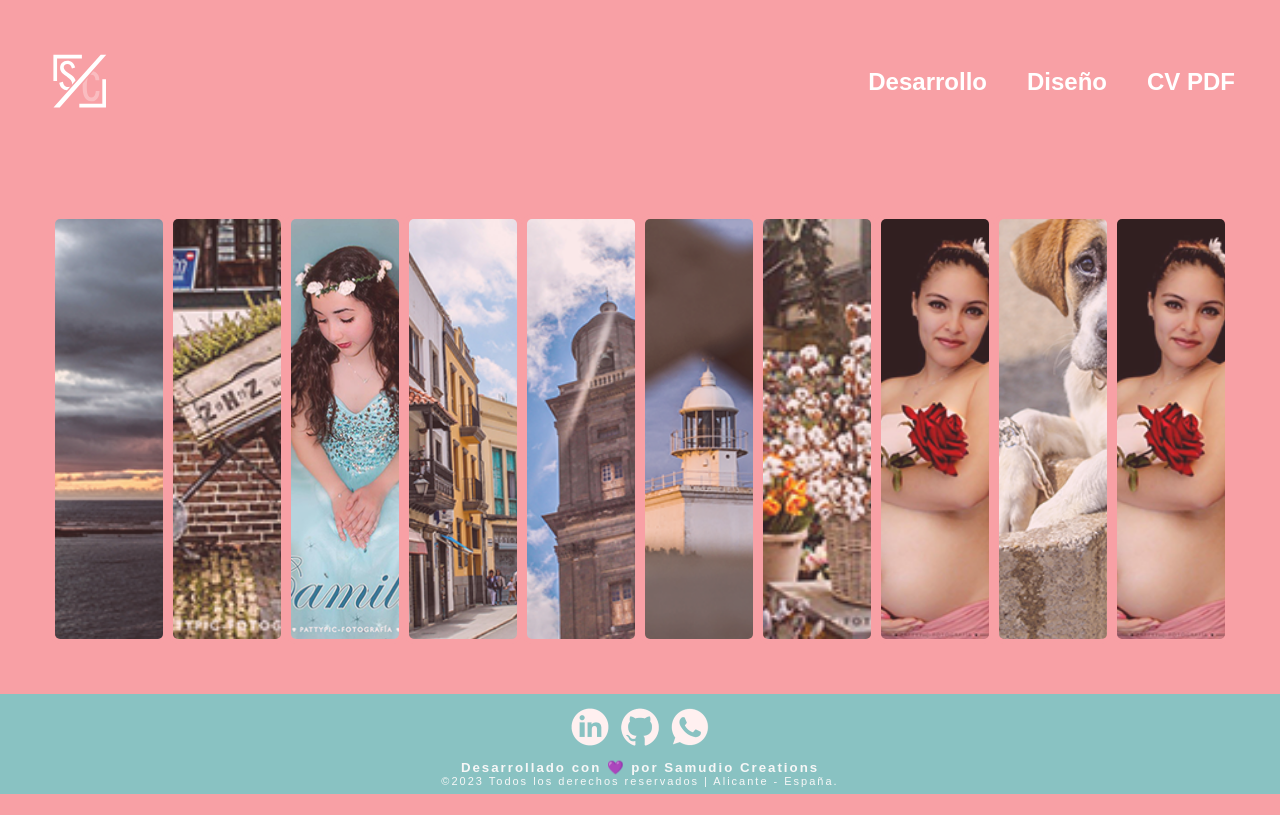
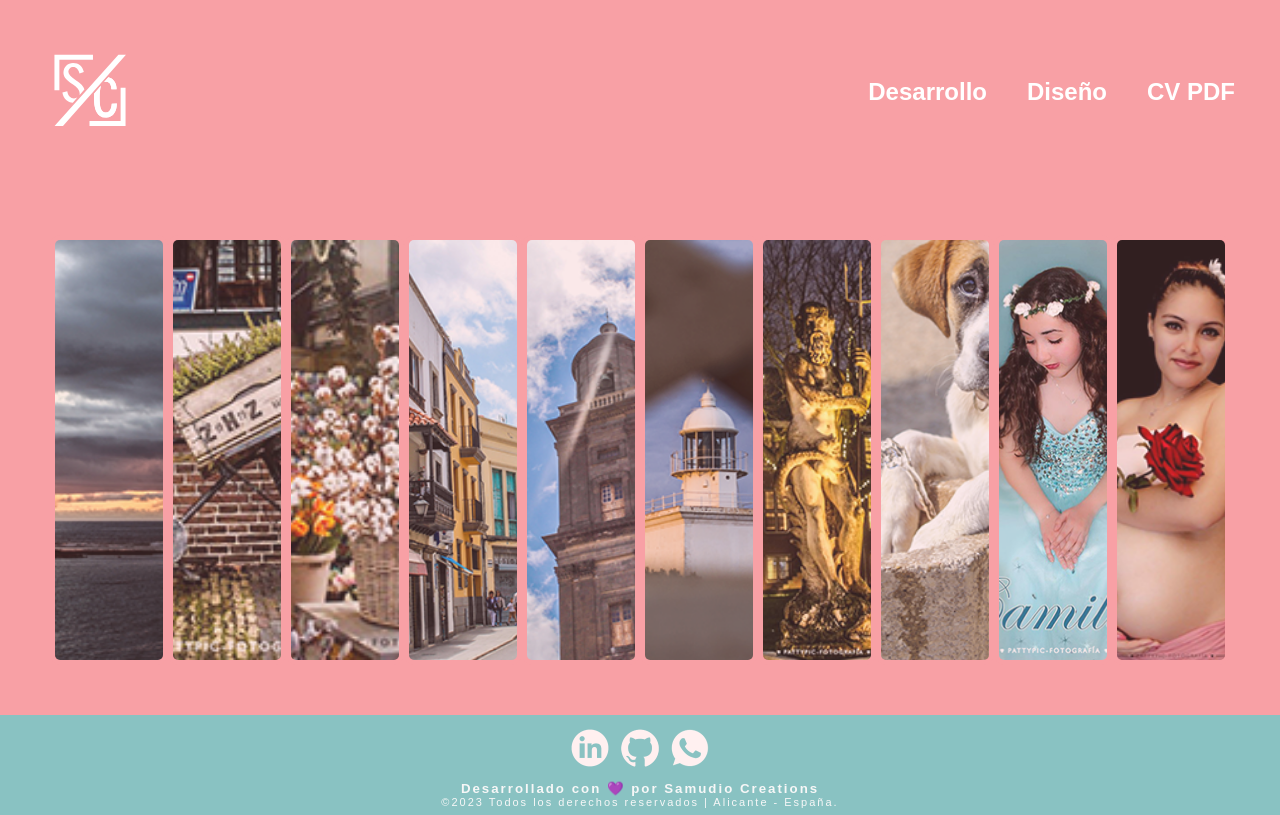
Before and after one commit to PatriSamudio/Portfolio2023, a website built with Vite: page src/components/fotografia/foto.html in a window 1280 px wide. Built offline with nearby package versions, Linux system fonts and the light colour scheme.

Commit message:
delete and modified images

```diff
--- a/src/components/aboutme/aboutme.css
+++ b/src/components/aboutme/aboutme.css
@@ -46,7 +46,7 @@ a:hover{
 }
 
 .logo{
-  width: 60px;
+  width: 80px;
   height: auto;
   margin: 25px;
 }
--- a/src/components/design/desing.css
+++ b/src/components/design/desing.css
@@ -42,7 +42,7 @@ a:hover{
 }
 
 .logo{
-  width: 60px;
+  width: 80px;
   height: auto;
   margin: 25px;
 }
--- a/src/components/fotografia/foto.css
+++ b/src/components/fotografia/foto.css
@@ -42,7 +42,7 @@ a:hover{
 }
 
 .logo{
-  width: 60px;
+  width: 80px;
   height: auto;
   margin: 25px;
 }
--- a/src/components/fotografia/foto.html
+++ b/src/components/fotografia/foto.html
@@ -9,14 +9,14 @@
   <title>Fotografía</title>
   <link rel="stylesheet" href="./foto.css">
   <script type="module" src="./foto.js"></script>
-  <link rel="shortcut icon" href="../images/logos/favirosa.png" type="image/x-icon">
+  <link rel="shortcut icon" href="../images/logos/favirosa.svg" type="image/x-icon">
 </head>
 
 <body>
   <header>
     <nav class="navbar">
       <div class="nav-item logo">
-        <a href="/"><img class="logo" src="../images/logos/logotipoBlanco.svg" alt="Logo Samudio Creations"> </a>
+        <a href="/"><img class="logo" src="../images/logos/logoBlanco.svg" alt="Logo Samudio Creations"> </a>
       </div>
       <div class="toggle-btn nav-item">
         <span></span>
@@ -35,13 +35,13 @@
   <section class="section">
     <img src="../images/fotografias/atardecer.png" alt="fotografias realizadas por Samudio Creations" class="foto">
     <img src="../images/fotografias/bici.png" alt="fotografias realizadas por Samudio Creations" class="foto">
-    <img src="../images/fotografias/camila.png" alt="fotografias realizadas por Samudio Creations" class="foto">
+    <img src="../images/fotografias/flores.png" alt="fotografias realizadas por Samudio Creations" class="foto">
     <img src="../images/fotografias/casas.png" alt="fotografias realizadas por Samudio Creations" class="foto">
     <img src="../images/fotografias/cielo.png" alt="fotografias realizadas por Samudio Creations" class="foto">
     <img src="../images/fotografias/faro.png" alt="fotografias realizadas por Samudio Creations" class="foto">
-    <img src="../images/fotografias/flores.png" alt="fotografias realizadas por Samudio Creations" class="foto">
-    <img src="../images/fotografias/lupe.png" alt="fotografias realizadas por Samudio Creations" class="foto">
+    <img src="../images/fotografias/zeus.png" alt="fotografias realizadas por Samudio Creations" class="foto">
     <img src="../images/fotografias/nala.png" alt="fotografias realizadas por Samudio Creations" class="foto">
+    <img src="../images/fotografias/camila.png" alt="fotografias realizadas por Samudio Creations" class="foto">
     <img src="../images/fotografias/lupe.png" alt="fotografias realizadas por Samudio Creations" class="foto">
   </section>
   <footer class="footer">
--- a/src/components/frontend/frontend.css
+++ b/src/components/frontend/frontend.css
@@ -42,7 +42,7 @@ a{
   }
 
 .logo{
-  width: 60px;
+  width: 80px;
   height: auto;
   margin: 25px;
 }
--- a/src/index.css
+++ b/src/index.css
@@ -67,7 +67,7 @@ section{
 
       .article img{
         width: 100% ;
-        height: 480px;
+        height: 500px;
         border: none;
         border-radius: 20px;
         transition: all 500ms ease-out;
```
Also changed, not shown: src/components/aboutme/aboutme.html (+2 -2 lines), src/components/design/desing.html (+2 -2 lines), src/components/frontend/frontend.html (+2 -2 lines), src/index.html (+2 -2 lines), src/components/images/logos/faviblanco.png (deleted), src/components/images/logos/favicon.svg (deleted), src/components/images/logos/favinegro.png (deleted), src/components/images/logos/favirosa.png (deleted), src/components/images/logos/favirosa.svg (added), src/components/images/logos/logoBlanco.svg (added), src/components/images/logos/logoColores.svg (added), src/components/images/logos/logotipoBlanco.svg (deleted).
